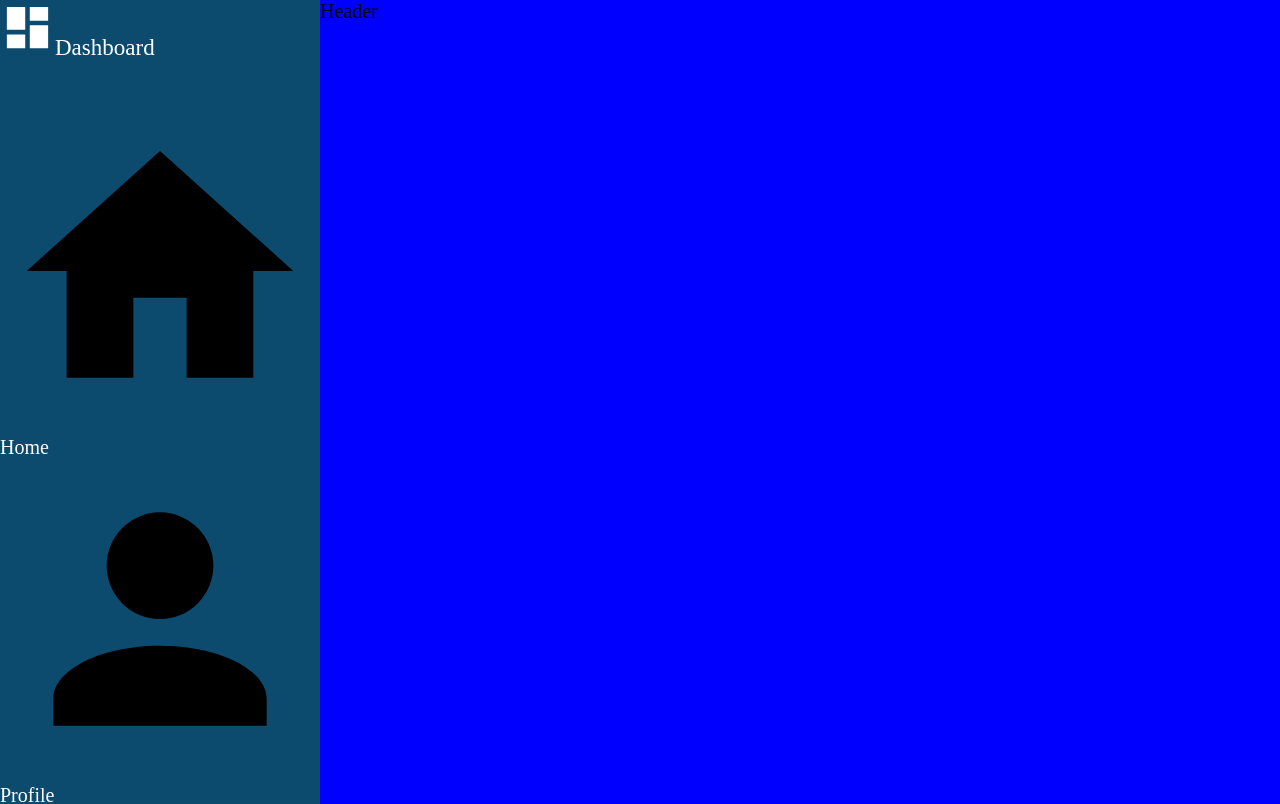
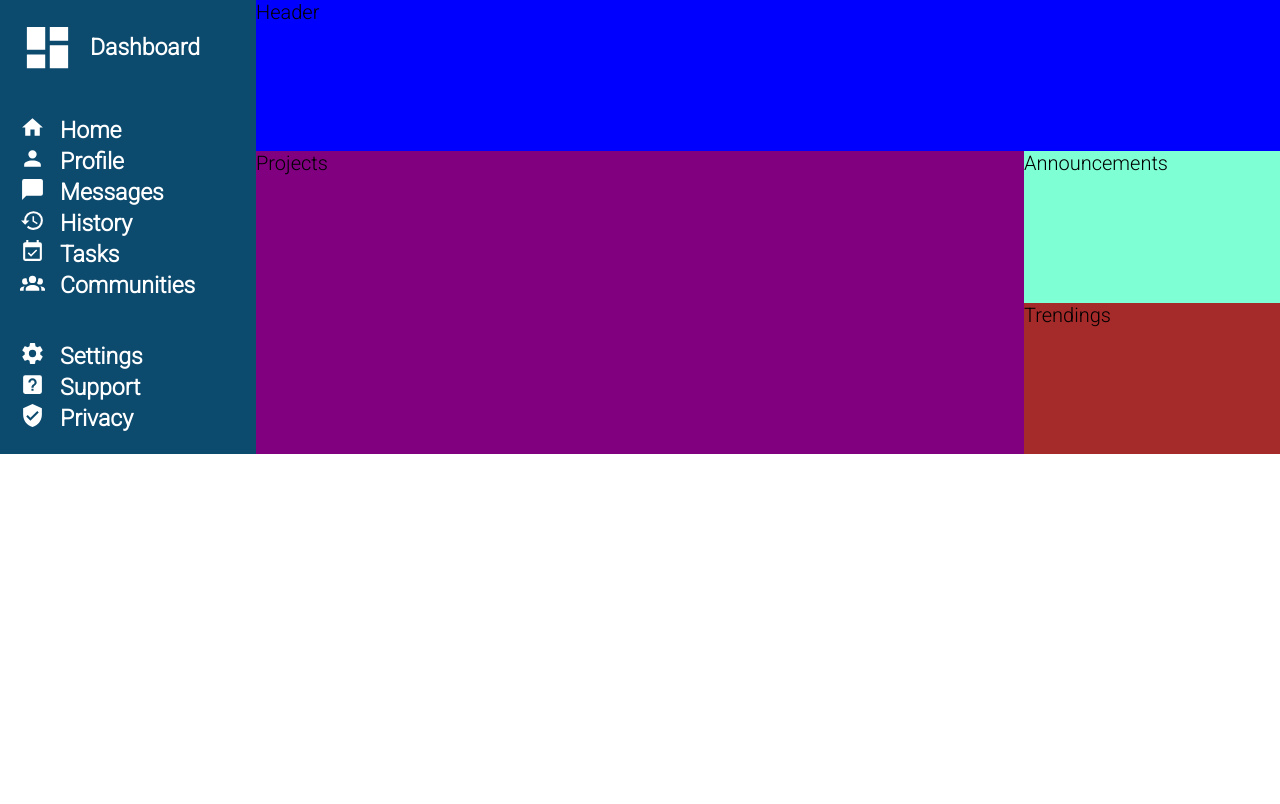
Before and after one commit to kennethlorenz/admin-dashboard, a plain HTML site: page index.html in a window 1280 px wide. Shown: the top 804 px of the page. Drawn offline with Linux system fonts and the light colour scheme.

Commit message:
Fix sidebar style

```diff
--- a/style.css
+++ b/style.css
@@ -17,10 +17,14 @@ html {
   padding: 0;
 }
 
+body {
+  font-family: "Roboto", sans-serif;
+}
+
 .container {
   display: grid;
   font-size: 2rem;
-  grid-template-columns: 1fr 2fr 1fr;
+  grid-template-columns: 1fr 3fr 1fr;
 }
 
 /* sidebar */
@@ -30,9 +34,11 @@ html {
   color: white;
   display: flex;
   flex-direction: column;
-  gap: 5rem;
+  gap: 4rem;
   flex: 1;
   grid-row: 1/4;
+  padding: 2rem;
+  font-weight: bold;
 }
 
 .sidebar .sidebar-header {
@@ -45,10 +51,20 @@ html {
   filter: invert(1);
 }
 
-.sidebar .nav-1,
-.sidebar .nav-2 {
+.sidebar .sidebar-header,
+.sidebar .nav ul li {
+  display: flex;
+  align-items: center;
+  gap: 1.5rem;
+}
+
+.sidebar .nav {
   font-size: var(--font-size-1);
-  font-family: var(--primary-font);
+}
+
+.sidebar .nav ul li span img {
+  filter: invert(1);
+  width: 2.5rem;
 }
 
 .nav ul {
```
